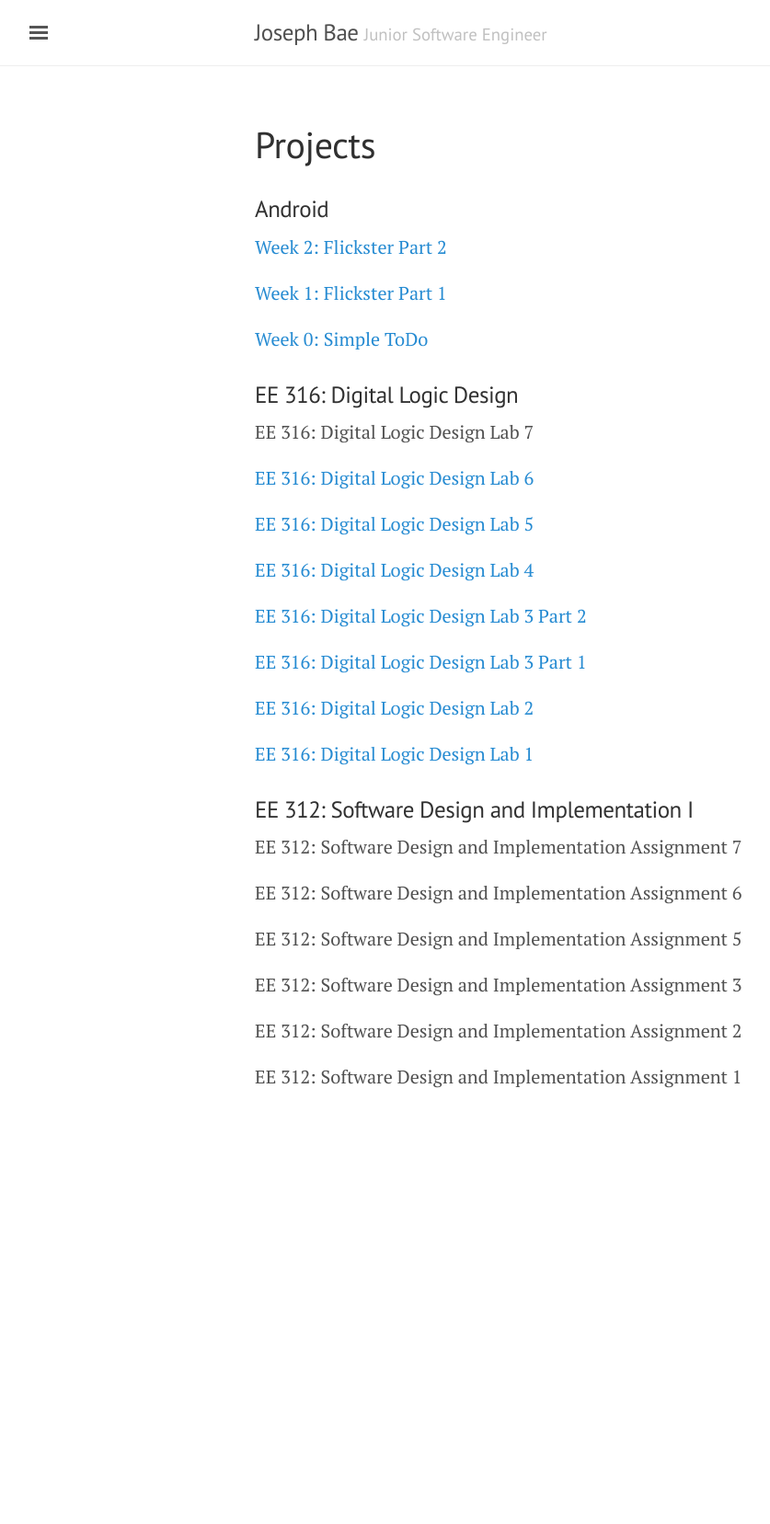
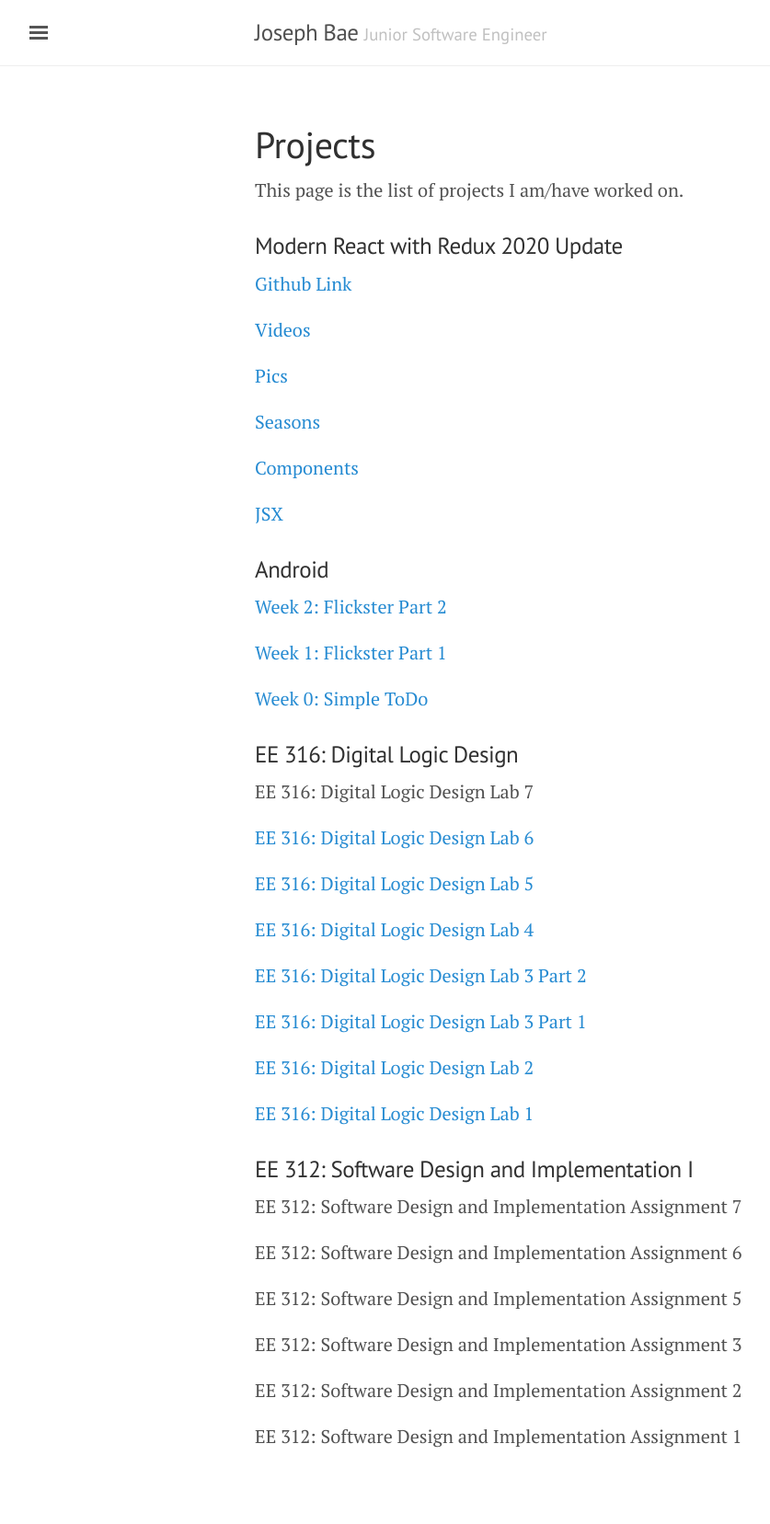
Before and after one commit to josephbae96/josephbae96.github.io, a Jekyll site: the page built from projects.md, in a window 1280 px wide. Shown: the whole page at 92% size, without its empty margins (3-840 px from the left). Built offline with Jekyll 4.4.1, drawn with Linux system fonts in a browser that asks for light colours; before the commit the page ends 1266 px from its top, so only the background shows below that.

Commit message:
Udemy React Projects Update

```diff
--- a/projects.md
+++ b/projects.md
@@ -2,6 +2,23 @@
 layout: page
 title: Projects
 ---
+
+This page is the list of projects I am/have worked on.
+
+
+### Modern React with Redux 2020 Update
+
+<a href="https://github.com/josephbae96/Udemy-React">Github Link</a>
+
+<a href="https://github.com/josephbae96/Udemy-React/tree/master/videos">Videos</a>
+
+<a href="https://github.com/josephbae96/Udemy-React/tree/master/pics">Pics</a>
+
+<a href="https://github.com/josephbae96/Udemy-React/tree/master/seasons">Seasons</a>
+
+<a href="https://github.com/josephbae96/Udemy-React/tree/master/components">Components</a>
+
+<a href="https://github.com/josephbae96/Udemy-React/tree/master/jsx">JSX</a>
 
 ### Android
 
```
Also changed, not shown: _posts/2020-10-16-Udemy_React_Part1_.md (added, +14 -0 lines), README.md.
